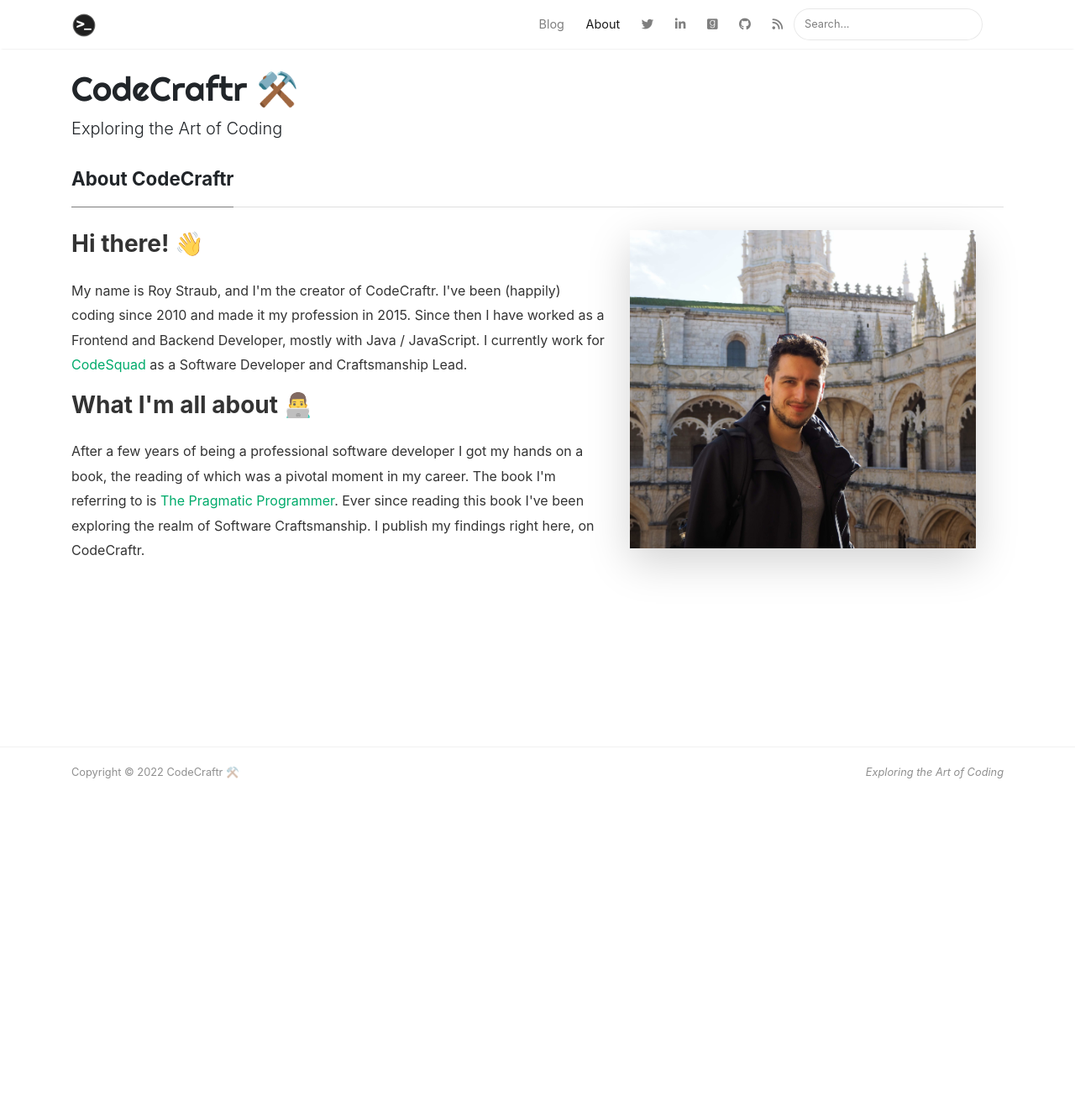
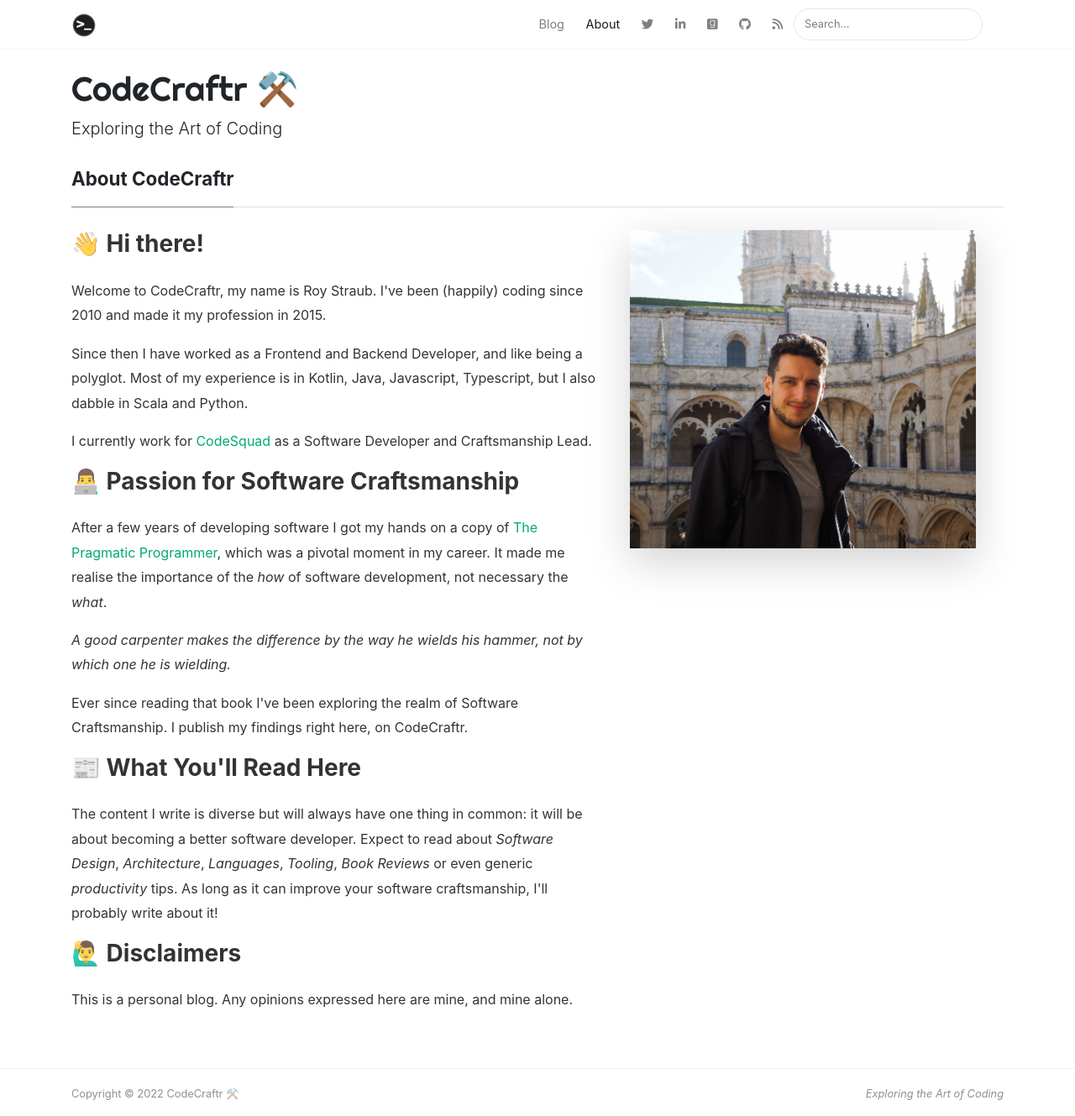
Before and after one commit to rstraub/rstraub.github.io, a Jekyll site: the page built from _pages/about.md, in a window 1280 px wide and 1329 px high. Shown: the whole window at 84% size. Built offline with Jekyll 4.4.1, drawn with Linux system fonts in a browser that asks for light colours; nearby versions of some CDN libraries.

Commit message:
improved about and tested out a gist

```diff
--- a/_pages/about.md
+++ b/_pages/about.md
@@ -8,21 +8,44 @@ permalink: /about
 <div class="row justify-content-between">
 <div class="col-md-7">
 
-<h3>Hi there! 👋</h3>
+<h3>👋 Hi there!</h3>
 <p>
-My name is Roy Straub, and I'm the creator of CodeCraftr.
+Welcome to CodeCraftr, my name is Roy Straub.
 I've been (happily) coding since 2010 and made it my profession in 2015.
-Since then I have worked as a Frontend and Backend Developer, mostly with Java / JavaScript.
+</p>
+<p>
+Since then I have worked as a Frontend and Backend Developer, and like being a polyglot.
+Most of my experience is in Kotlin, Java, Javascript, Typescript, but I also dabble in Scala and Python.
+</p>
+<p>
 I currently work for <a target="_blank" href="https://www.codesquad.nl/">CodeSquad</a> as a Software Developer and Craftsmanship Lead.
 </p>
 
-<h3>What I'm all about 👨‍💻</h3>
+<h3>👨‍💻 Passion for Software Craftsmanship</h3>
 <p>
-After a few years of being a professional software developer I got my hands on a book, the reading of which was a pivotal moment in my career.
-The book I'm referring to is <a target="_blank" href="https://pragprog.com/titles/tpp20/the-pragmatic-programmer-20th-anniversary-edition/">The Pragmatic Programmer</a>.
-Ever since reading this book I've been exploring the realm of Software Craftsmanship.
+After a few years of developing software I got my hands on a copy of <a target="_blank" href="https://pragprog.com/titles/tpp20/the-pragmatic-programmer-20th-anniversary-edition/">The Pragmatic Programmer</a>, which was a pivotal moment in my career.
+It made me realise the importance of the <em>how</em> of software development, not necessary the <em>what</em>.
+</p>
+
+<p>
+<em>A good carpenter makes the difference by the way he wields his hammer, not by which one he is wielding.</em>
+</p>
+
+<p>
+Ever since reading that book I've been exploring the realm of Software Craftsmanship.
 I publish my findings right here, on CodeCraftr.
 </p>
+
+
+<h3>📰 What You'll Read Here</h3>
+<p>
+The content I write is diverse but will always have one thing in common: it will be about becoming a better software developer.
+Expect to read about <i>Software Design</i>, <i>Architecture</i>, <i>Languages</i>, <i>Tooling</i>, <i>Book Reviews</i> or even generic <i>productivity</i> tips.
+As long as it can improve your software craftsmanship, I'll probably write about it!
+</p>
+
+<h3>🙋‍♂️ Disclaimers</h3>
+<p>This is a personal blog. Any opinions expressed here are mine, and mine alone.</p>
 
 </div>
 
```
Also changed, not shown: _drafts/apprenticeship-patterns-book-review.md (+2 -1 lines).
